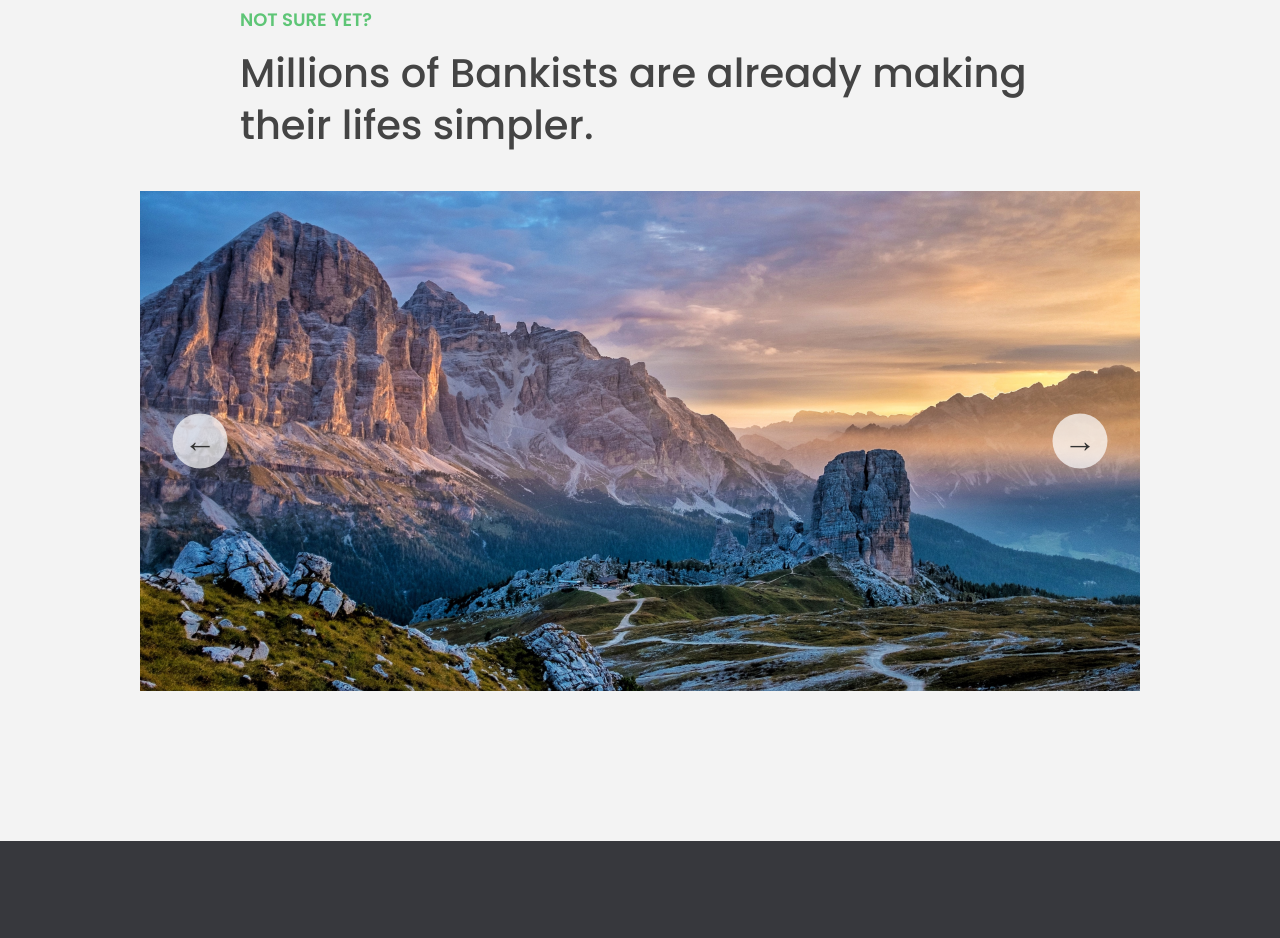
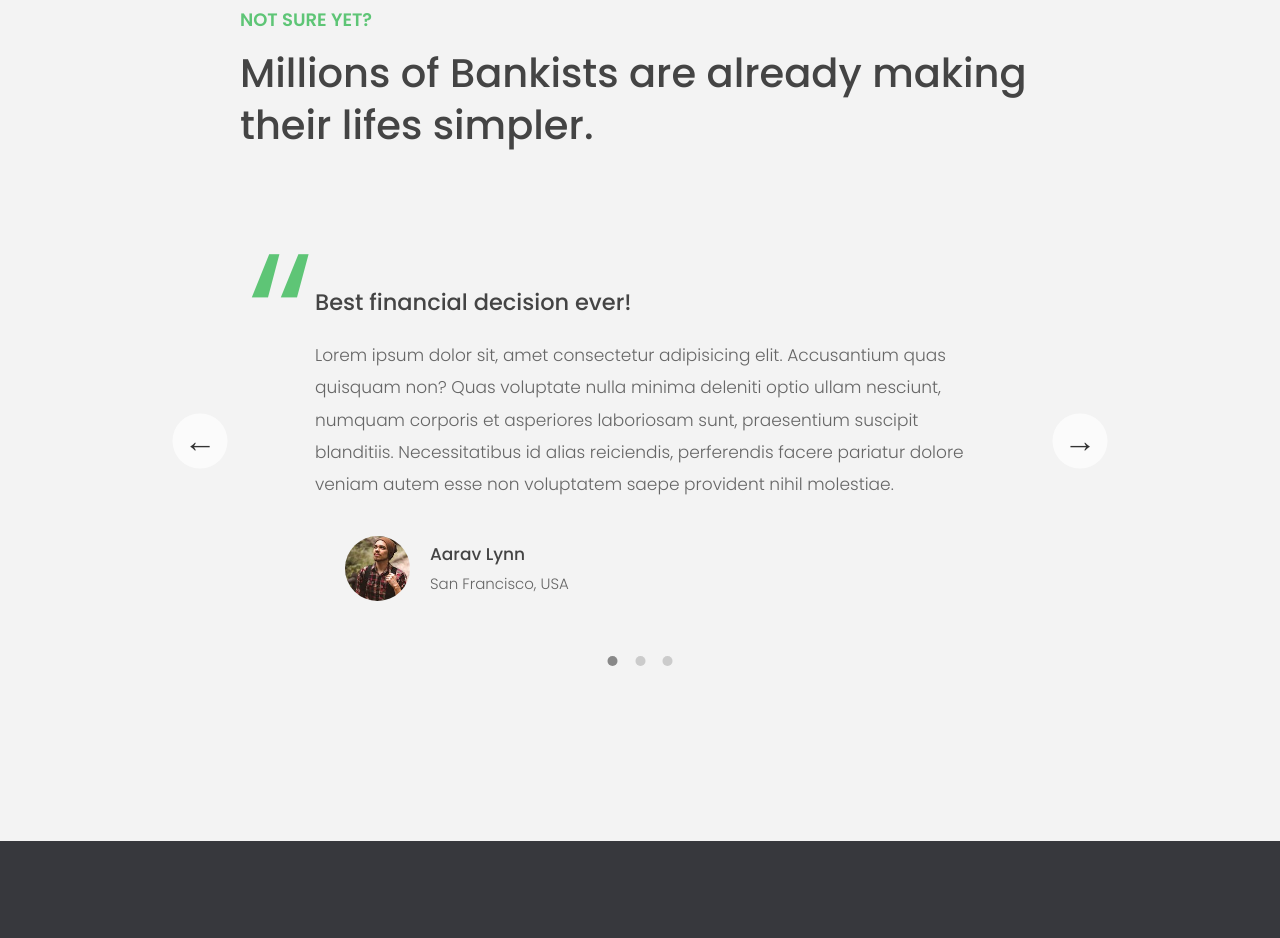
Before and after one commit to ingvillajimenez/13-advanced-dom-bankist, a plain HTML site: page index.html in a window 1280 px wide. Shown: the part 3355-4293 px from the top of the page. Drawn offline with Linux system fonts and the light colour scheme.

Commit message:
Building a Slider Component: Part 2

```diff
--- a/script.js
+++ b/script.js
@@ -280,11 +280,15 @@ imgTargets.forEach((img) => imgObserver.observe(img));
 
 ///////////////////////////////////////
 // Building a Slider Component: Part 1
+///////////////////////////////////////
+// Building a Slider Component: Part 2
 
 // Slider
+const slider = function () {
   const slides = document.querySelectorAll(".slide");
   const btnLeft = document.querySelector(".slider__btn--left");
   const btnRight = document.querySelector(".slider__btn--right");
+  const dotContainer = document.querySelector(".dots");
 
   let curSlide = 0;
   const maxSlide = slides.length - 1;
@@ -293,13 +297,32 @@ const maxSlide = slides.length - 1;
   // slider.style.transform = "scale(0.4) translateX(-800px)";
   // slider.style.overflow = "visible";
 
+  // Functions
+  const createDots = function () {
+    slides.forEach(function (_, i) {
+      dotContainer.insertAdjacentHTML(
+        "beforeend",
+        `<button class="dots__dot" data-slide="${i}"></button>`
+      );
+    });
+  };
+
+  const activateDot = function (slide) {
+    document
+      .querySelectorAll(".dots__dot")
+      .forEach((dot) => dot.classList.remove("dots__dot--active"));
+
+    document
+      .querySelector(`.dots__dot[data-slide="${slide}"]`)
+      .classList.add("dots__dot--active");
+  };
+
   // Go to slide
   const goToSlide = function (slide) {
     slides.forEach(
       (s, i) => (s.style.transform = `translateX(${100 * (i - slide)}%)`)
     );
   };
-goToSlide(0); // 0%, 100%, 200%, 300%
 
   // Next slide
   const nextSlide = function () {
@@ -310,6 +333,7 @@ const nextSlide = function () {
     }
 
     goToSlide(curSlide);
+    activateDot(curSlide);
   };
 
   // Previous slide
@@ -320,10 +344,36 @@ const prevSlide = function () {
       curSlide--;
     }
     goToSlide(curSlide);
+    activateDot(curSlide);
   };
 
+  const init = function () {
+    goToSlide(0); // 0%, 100%, 200%, 300%
+    createDots();
+    activateDot(0);
+  };
+  init();
+
+  // Event handlers
   btnRight.addEventListener("click", nextSlide);
   btnLeft.addEventListener("click", prevSlide);
+
+  document.addEventListener("keydown", function (e) {
+    // console.log(e);
+    if (e.key === "ArrowLeft") prevSlide();
+    e.key === "ArrowRight" && nextSlide();
+  });
+
+  // Event delegation
+  dotContainer.addEventListener("click", function (e) {
+    if (e.target.classList.contains("dots__dot")) {
+      const { slide } = e.target.dataset;
+      goToSlide(slide);
+      activateDot(slide);
+    }
+  });
+};
+slider();
 
 /*
 ///////////////////////////////////////
--- a/style.css
+++ b/style.css
@@ -26,7 +26,7 @@ html {
 }
 
 body {
-  font-family: 'Poppins', sans-serif;
+  font-family: "Poppins", sans-serif;
   font-weight: 300;
   color: #444;
   line-height: 1.9;
@@ -216,7 +216,7 @@ h4 {
 
 .highlight::after {
   display: block;
-  content: '';
+  content: "";
   position: absolute;
   bottom: 0;
   left: 0;
@@ -470,7 +470,7 @@ h4 {
 }
 
 .testimonial::before {
-  content: '\201C';
+  content: "\201C";
   position: absolute;
   top: -5.7rem;
   left: -6.8rem;
```
Also changed, not shown: index.html (+2 -2 lines). Lines whose indentation alone changed are shown as unchanged.
